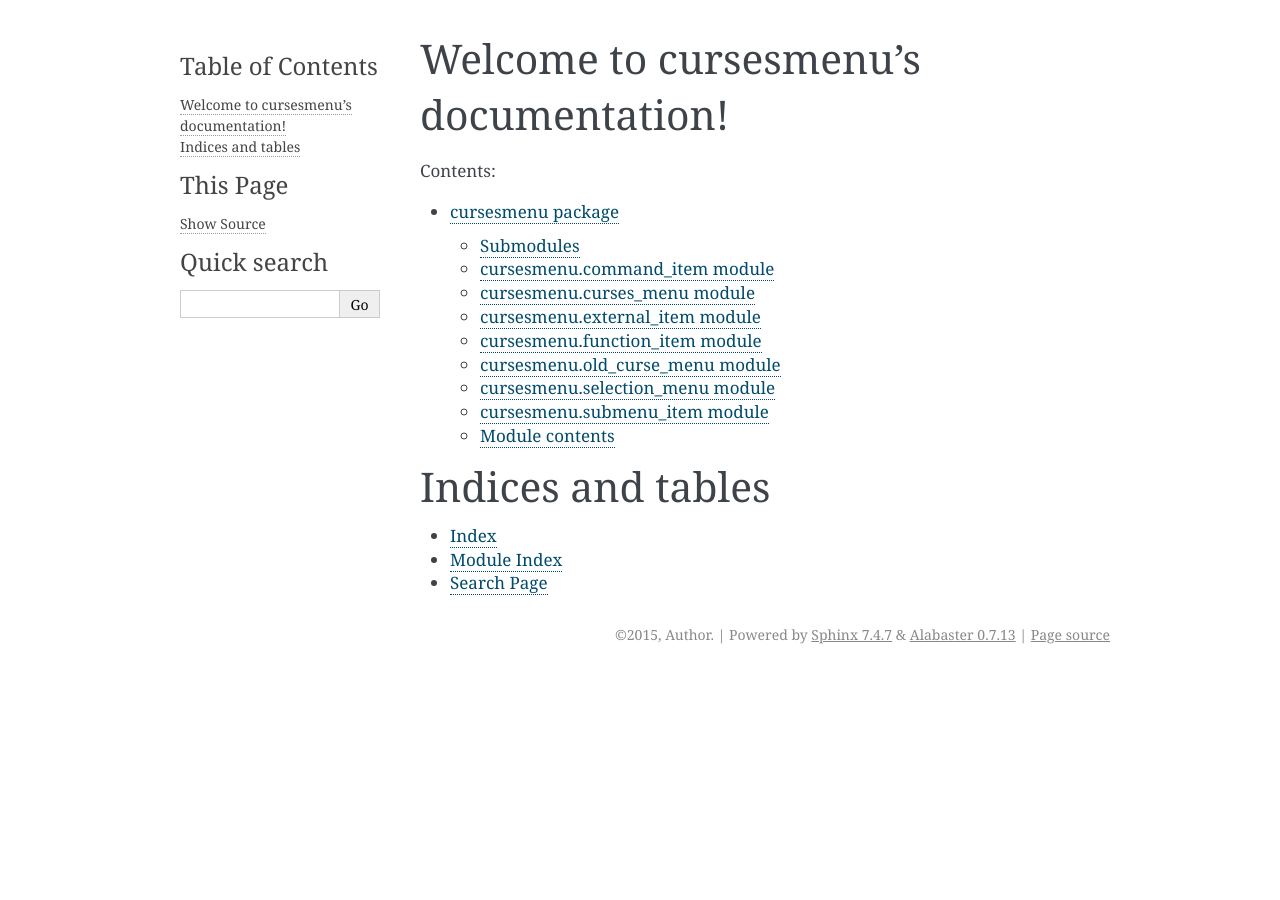
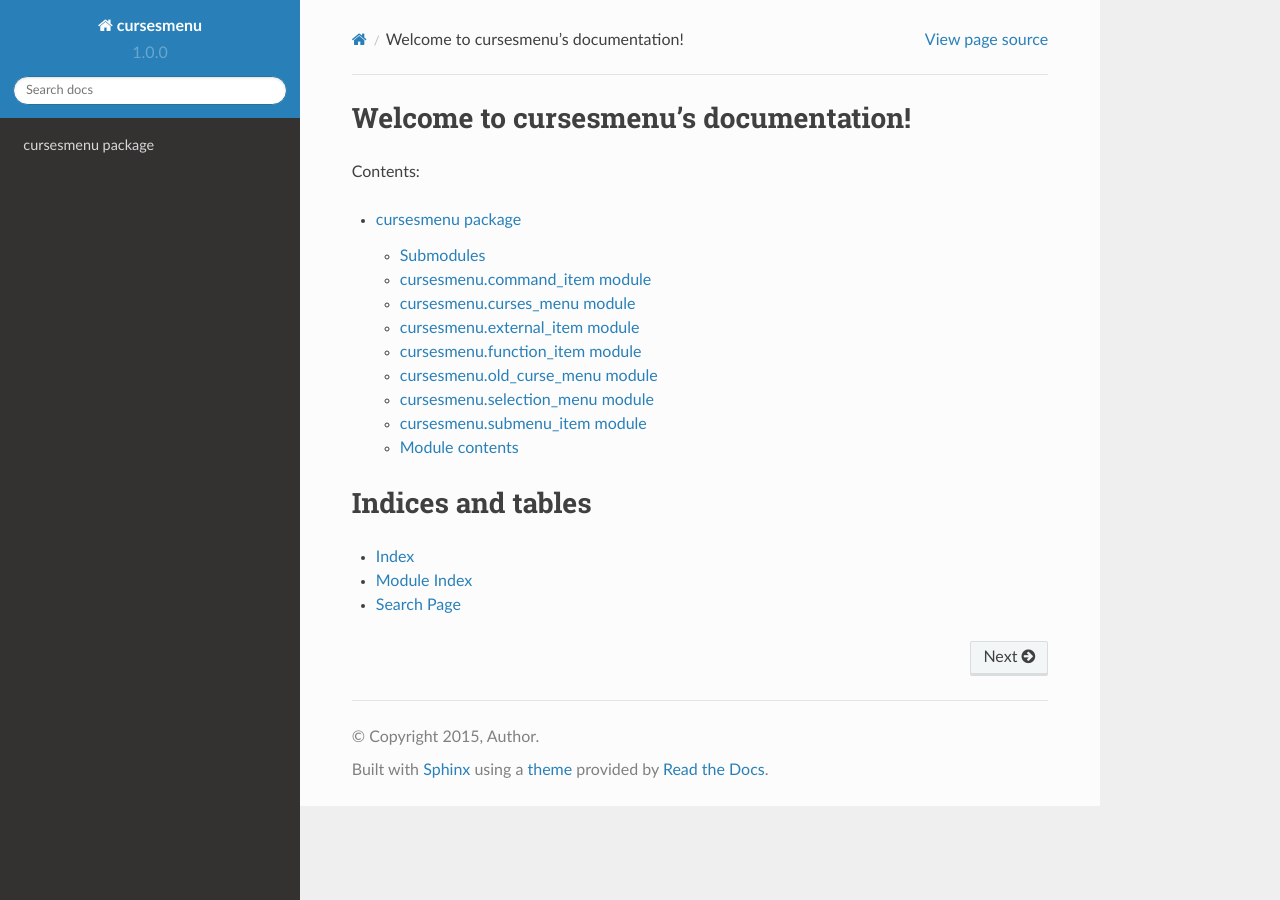
Before and after one commit to pmbarrett314/curses-menu, a Sphinx documentation site: the page built from docs/index.rst, in a window 1280 px wide. Built offline with Sphinx 7.4.7 and the Read the Docs theme 2.0.0, drawn with Linux system fonts in a browser that asks for light colours.

Commit message:
use rtd theme, include init docstring for classes

```diff
--- a/docs/conf.py
+++ b/docs/conf.py
@@ -128,7 +128,7 @@ todo_include_todos = True
 
 # The theme to use for HTML and HTML Help pages.  See the documentation for
 # a list of builtin themes.
-html_theme = 'alabaster'
+html_theme = 'sphinx_rtd_theme'
 
 # Theme options are theme-specific and customize the look and feel of a theme
 # further.  For a list of options available for each theme, see the
@@ -372,3 +372,6 @@ epub_exclude_files = ['search.html']
 
 # If false, no index is generated.
 # epub_use_index = True
+
+# -- User Options ----------------------------------------------
+autoclass_content = 'both'
```
